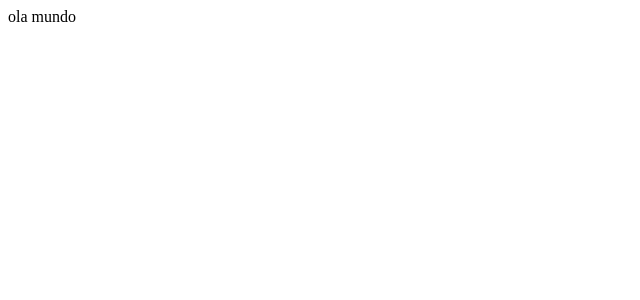
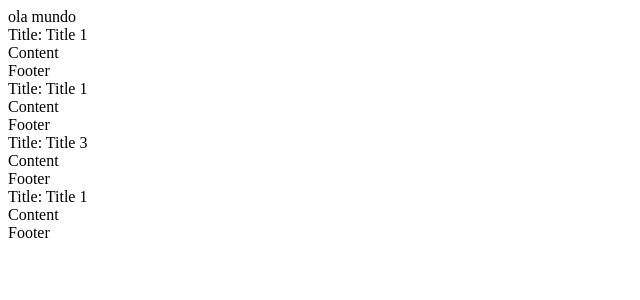
Before and after one commit to 01Keven/React_Base, a React (Vite) app in the folder curso-base-react/: page / in a window 1280 px wide. Shown: the top 300 px of the page, without its empty margins (0-640 px from the left). Built offline with nearby package versions, Linux system fonts and the light colour scheme.

Commit message:
feat: update README and implement Card component in App

```diff
--- a/curso-base-react/index.html
+++ b/curso-base-react/index.html
@@ -8,6 +8,8 @@
   </head>
   <body>
     <div id="root"></div>
+
     <script type="module" src="/src/main.tsx"></script>
+
   </body>
 </html>
--- a/curso-base-react/src/App.tsx
+++ b/curso-base-react/src/App.tsx
@@ -1,9 +1,27 @@
+interface ICardProps {
+  title: string
+}
+
+export const Card = (props: ICardProps) => {
+  return (
+    <div>
+      <span>Title: {props.title} </span>
+      <div>Content</div>
+      <div>Footer</div>
+    </div>
+  )
+}
+
 
 export function App() {
 
   return (
     <>
       ola mundo
+      <Card title="Title 1"/>
+      <Card title="Title 1"/>
+      <Card title="Title 3"/>
+      <Card title="Title 1"/>
     </>
   )
 }
--- a/curso-base-react/src/main.tsx
+++ b/curso-base-react/src/main.tsx
@@ -1,10 +1,11 @@
 import { StrictMode } from 'react'
 import { createRoot } from 'react-dom/client'
 // named import
-import { App } from './App'
+import { App} from './App'
 
 createRoot(document.getElementById('root')!).render(
   <StrictMode>
+    {/* Componente react */}
     <App />
   </StrictMode>,
 )
```
Also changed, not shown: 1 other file (tests, documents, lock files or other folders).
